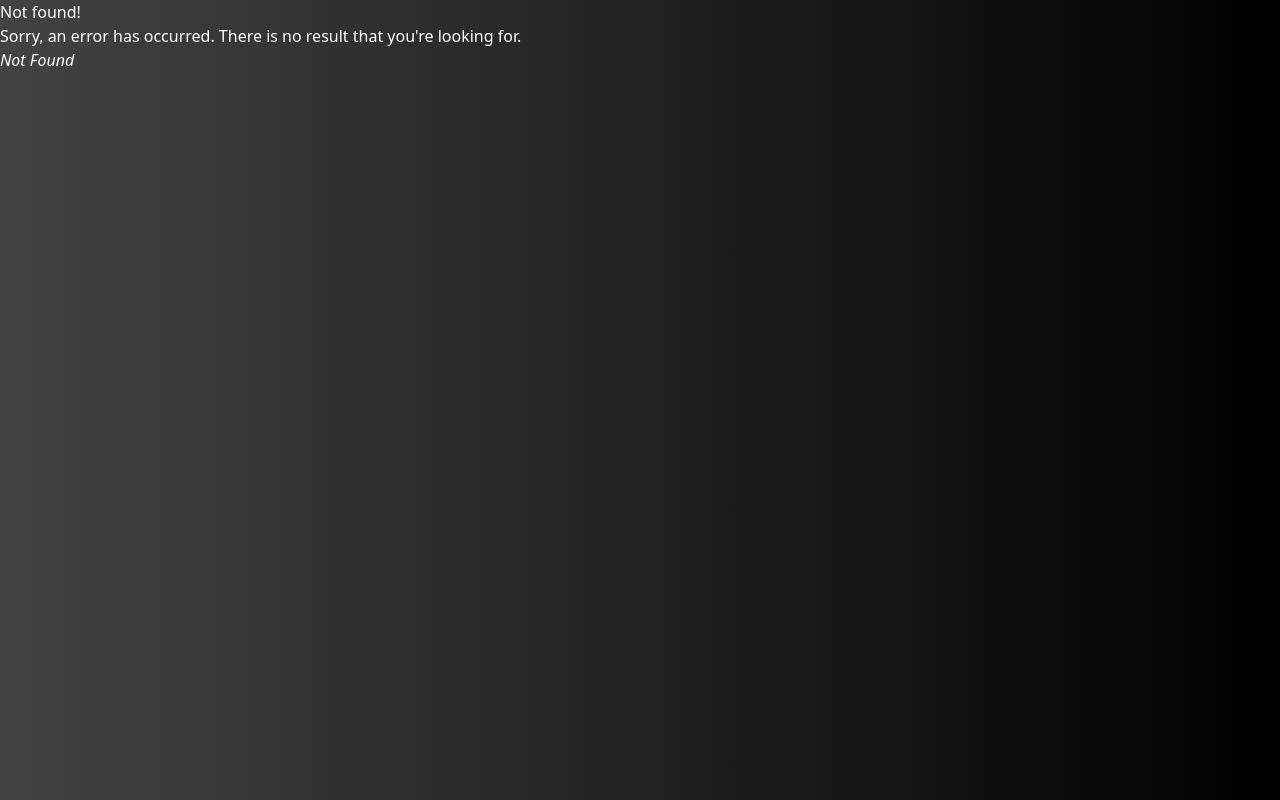
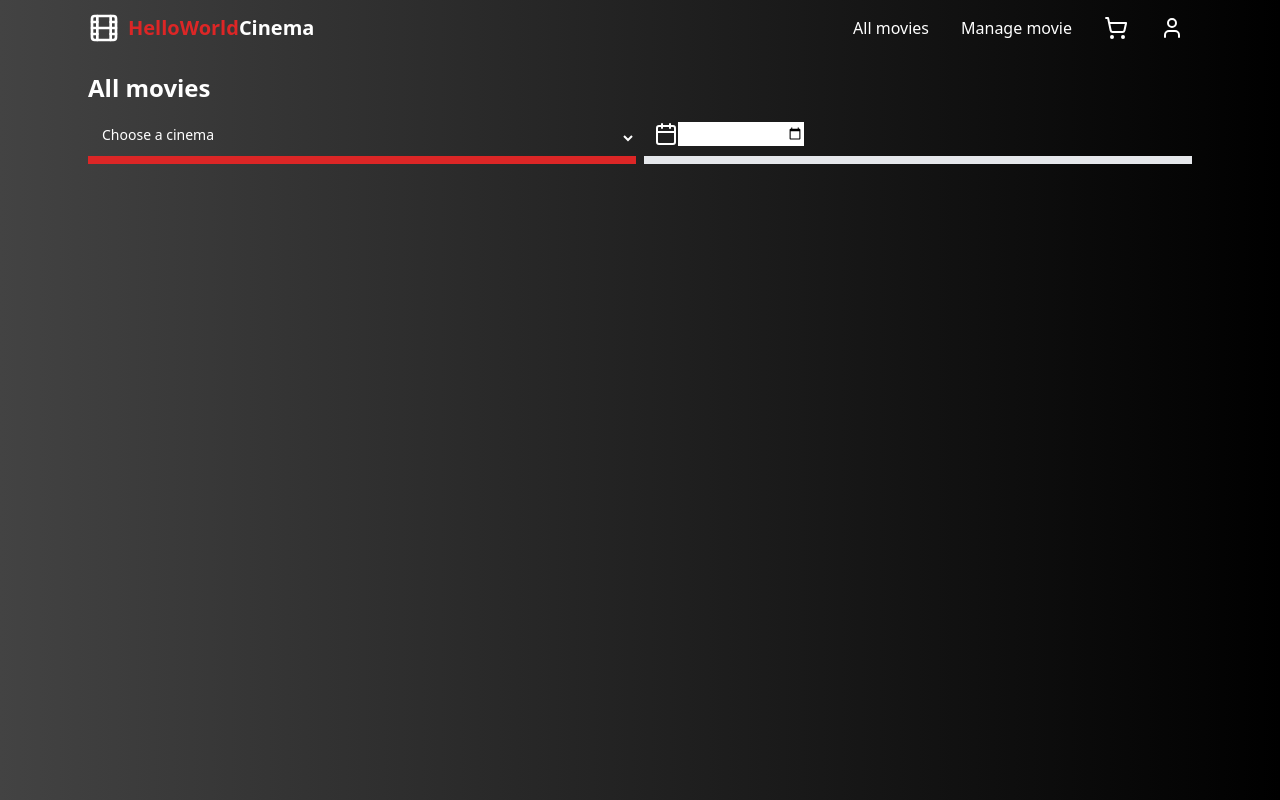
Before and after one commit to hoangduong-coder/cinema-booking-app, a React (Vite) app in the folder client/: page /movies in a window 1280 px wide. Before the commit this address had no page. Built offline with nearby package versions, Linux system fonts and the light colour scheme.

Commit message:
Add all movies page

```diff
--- a/client/package.json
+++ b/client/package.json
@@ -21,6 +21,7 @@
     "@types/react": "^18.2.37",
     "@types/react-dom": "^18.2.15",
     "@types/react-slick": "^0.23.12",
+    "@types/slick-carousel": "^1.6.40",
     "@typescript-eslint/eslint-plugin": "^6.10.0",
     "@typescript-eslint/parser": "^6.10.0",
     "@vitejs/plugin-react-swc": "^3.5.0",
--- /dev/null
+++ b/client/src/components/all-movies/SearchBox.tsx
@@ -0,0 +1,32 @@
+import "../styles.css"
+
+import { Calendar } from "lucide-react"
+import data from "../../dummy/cinema.json"
+
+const SearchBox = () => {
+  const cinemaList = [...data]
+  return (
+    <div className="flex flex-row w-full mb-4 space-x-2">
+      <select className="bg-transparent border-b-8 border-red text-white text-sm p-2.5 focus:ring-red w-full">
+        <option className="bg-black text-white p-2.5 hover:bg-red" selected>
+          Choose a cinema
+        </option>
+        {cinemaList.map((optionValue) => (
+          <option
+            key={optionValue.id}
+            className="bg-black text-white p-2.5 hover:bg-red"
+            value={optionValue.id}
+          >
+            {optionValue.name}
+          </option>
+        ))}
+      </select>
+      <div className="flex flex-row border-b-8 text-white text-sm p-2.5 w-full">
+        <Calendar />
+        <input type="date" className="" />
+      </div>
+    </div>
+  )
+}
+
+export default SearchBox
--- /dev/null
+++ b/client/src/components/dashboard/MovieList.tsx
@@ -0,0 +1,73 @@
+import "slick-carousel/slick/slick-theme.css"
+import "slick-carousel/slick/slick.css"
+import "../styles.css"
+
+import { ArrowLeft, ArrowRight } from "lucide-react"
+
+import Slider from "react-slick"
+import data from "../../dummy/movie.json"
+
+//Must put the arrows inside of a stateless component and reference them in the settings
+const ArrowNextButton = (props) => {
+  const { onClick } = props
+  return (
+    <button
+      className="transition duration-300 ease-in-out p-2 rounded-full hover:bg-red-900 hover:scale-125"
+      onClick={onClick}
+    >
+      <ArrowRight />
+    </button>
+  )
+}
+
+const ArrowPreviousButton = (props) => {
+  const { onClick } = props
+  return (
+    <button
+      className="transition duration-300 ease-in-out p-2 rounded-full hover:bg-red-900 hover:scale-125"
+      onClick={onClick}
+    >
+      <ArrowLeft />
+    </button>
+  )
+}
+
+const MovieList = ({ isAvailable }: { isAvailable: boolean }) => {
+  const list = [...data].filter((movie) =>
+    !isAvailable
+      ? Date.now() > Date.parse(movie.release_date)
+      : Date.now() <= Date.parse(movie.release_date)
+  )
+  return (
+    <div className="w-full mb-4">
+      <h1 className="text-2xl font-bold py-2">
+        {isAvailable ? "Now playing" : "Coming soon"}
+      </h1>
+      <Slider
+        slidesToShow={3}
+        slidesToScroll={1}
+        dots={true}
+        speed={500}
+        nextArrow={<ArrowNextButton />}
+        prevArrow={<ArrowPreviousButton />}
+        responsive={[
+          {
+            breakpoint: 768,
+            settings: {
+              slidesToShow: 2,
+              slidesToScroll: 1,
+            },
+          },
+        ]}
+      >
+        {list.map((movie) => (
+          <div key={movie.id} className="w-[30%] px-2">
+            <img src={movie.poster} alt="movie" className="w-full" />
+          </div>
+        ))}
+      </Slider>
+    </div>
+  )
+}
+
+export default MovieList
--- a/client/src/components/dashboard/Upcoming.tsx
+++ /dev/null
@@ -1,55 +0,0 @@
-import "slick-carousel/slick/slick-theme.css"
-import "slick-carousel/slick/slick.css"
-import "./styles.css"
-
-import { ArrowLeft, ArrowRight } from "lucide-react"
-
-import { ElementType } from "react"
-import Slider from "react-slick"
-import data from "../../dummy/movie.json"
-
-const ArrowButton = ({ Icon }: { Icon: ElementType }) => {
-  return (
-    <button className="transition duration-300 ease-in-out p-2 rounded-full hover:bg-red-900 hover:scale-125">
-      <Icon />
-    </button>
-  )
-}
-
-const UpcomingFilms = () => {
-  const list = [...data].filter(
-    (movie) => Date.now() > Date.parse(movie.release_date)
-  )
-  return (
-    <div className="w-full">
-      <h1 className="text-2xl font-bold py-2">Coming soon</h1>
-      <Slider
-        slidesToShow={3}
-        slidesToScroll={1}
-        speed={500}
-        nextArrow={<ArrowButton Icon={ArrowRight} />}
-        prevArrow={<ArrowButton Icon={ArrowLeft} />}
-        responsive={[
-          {
-            breakpoint: 768,
-            settings: {
-              slidesToShow: 2,
-              slidesToScroll: 1,
-            },
-          },
-        ]}
-      >
-        {list.map((movie) => (
-          <img
-            key={movie.id}
-            src={movie.poster}
-            alt="movie"
-            className="w-[30%] px-2"
-          />
-        ))}
-      </Slider>
-    </div>
-  )
-}
-
-export default UpcomingFilms
--- a/client/src/components/dashboard/styles.css
+++ /dev/null
@@ -1,5 +0,0 @@
-.slick-slider {
-  display: flex;
-  flex-direction: row;
-  align-items: center;
-}
--- a/client/src/components/layout/Header.tsx
+++ b/client/src/components/layout/Header.tsx
@@ -52,6 +52,12 @@ const Header = () => {
       )}
       <div className="flex flex-row center space-x-4">
         <Link
+          to={"/movies"}
+          className="p-2 rounded-lg hover:bg-red-900 hidden sm:block"
+        >
+          All movies
+        </Link>
+        <Link
           to={"/"}
           className="p-2 rounded-lg hover:bg-red-900 hidden sm:block"
         >
--- /dev/null
+++ b/client/src/components/styles.css
@@ -0,0 +1,14 @@
+.slick-slider {
+  display: flex;
+  flex-direction: row;
+  align-items: center;
+}
+
+.slick-dots li.slick-active button:before,
+.slick-dots li button:before {
+  color: white;
+}
+
+/* ::-webkit-calendar-picker-indicator {
+  display: none;
+} */
--- /dev/null
+++ b/client/src/dummy/cinema.json
@@ -0,0 +1,20 @@
+[
+  {
+    "id": 123,
+    "name": "Stockmann cinema",
+    "city": "Helsinki",
+    "number_of_auditoriums": 6
+  },
+  {
+    "id": 456,
+    "name": "Kamppi cinema",
+    "city": "Helsinki",
+    "number_of_auditoriums": 12
+  },
+  {
+    "id": 789,
+    "name": "Espoo city center cinema",
+    "city": "Espoo",
+    "number_of_auditoriums": 8
+  }
+]
--- /dev/null
+++ b/client/src/pages/AllMovies.tsx
@@ -0,0 +1,12 @@
+import SearchBox from "../components/all-movies/SearchBox"
+
+const AllMovies = () => {
+  return (
+    <div className="flex flex-col py-2 px-6">
+      <h1 className="text-2xl font-bold py-2">All movies</h1>
+      <SearchBox />
+    </div>
+  )
+}
+
+export default AllMovies
--- a/client/src/pages/Home.tsx
+++ b/client/src/pages/Home.tsx
@@ -1,9 +1,10 @@
-import UpcomingFilms from "../components/dashboard/Upcoming"
+import MovieList from "../components/dashboard/MovieList"
 
 const Home = () => {
   return (
     <div className="flex flex-col py-2 px-6">
-      <UpcomingFilms />
+      <MovieList isAvailable={true} />
+      <MovieList isAvailable={false} />
     </div>
   )
 }
```
Also changed, not shown: client/src/App.tsx (+7 -0 lines), 1 other file (tests, documents, lock files or other folders).
